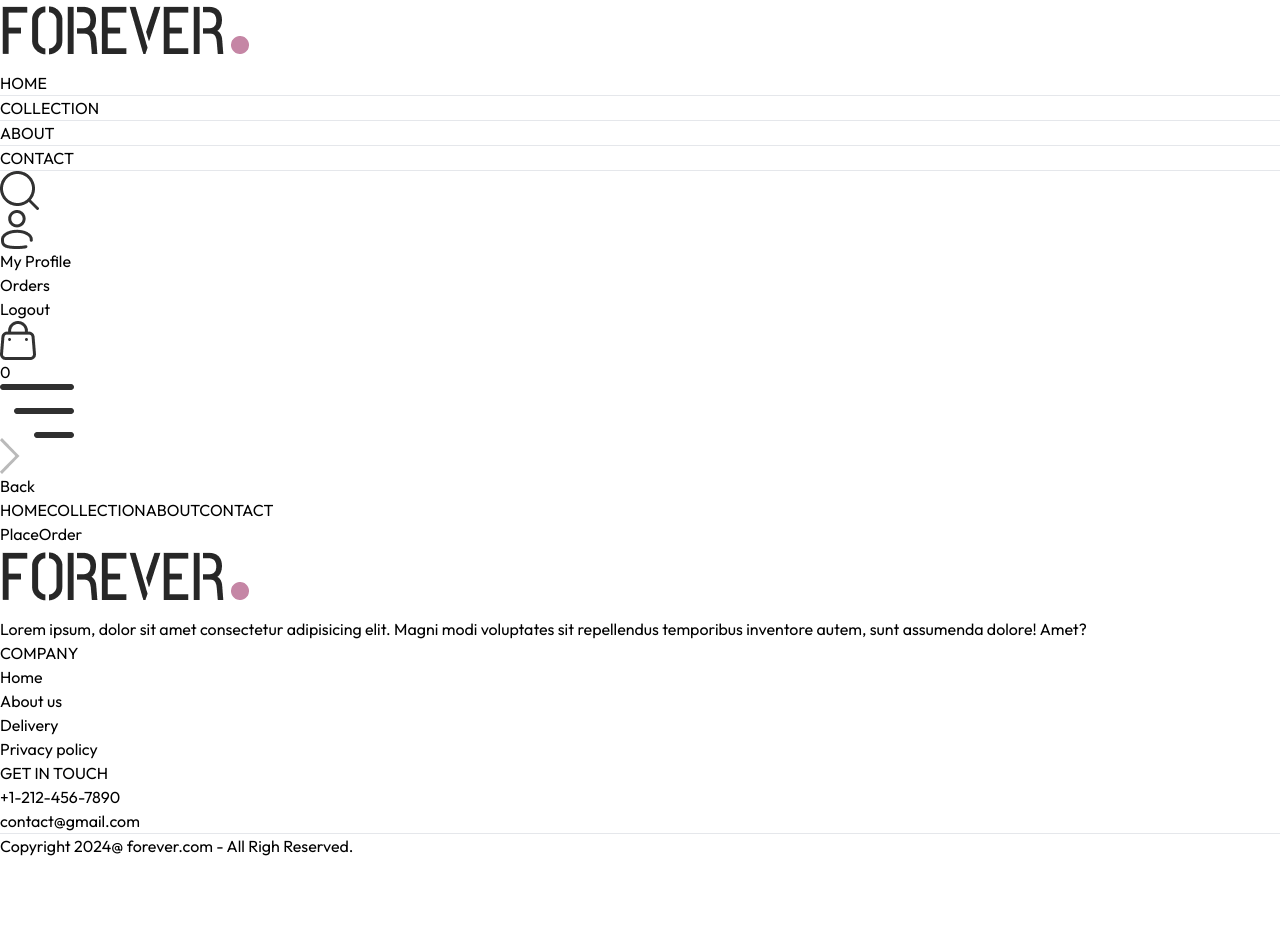
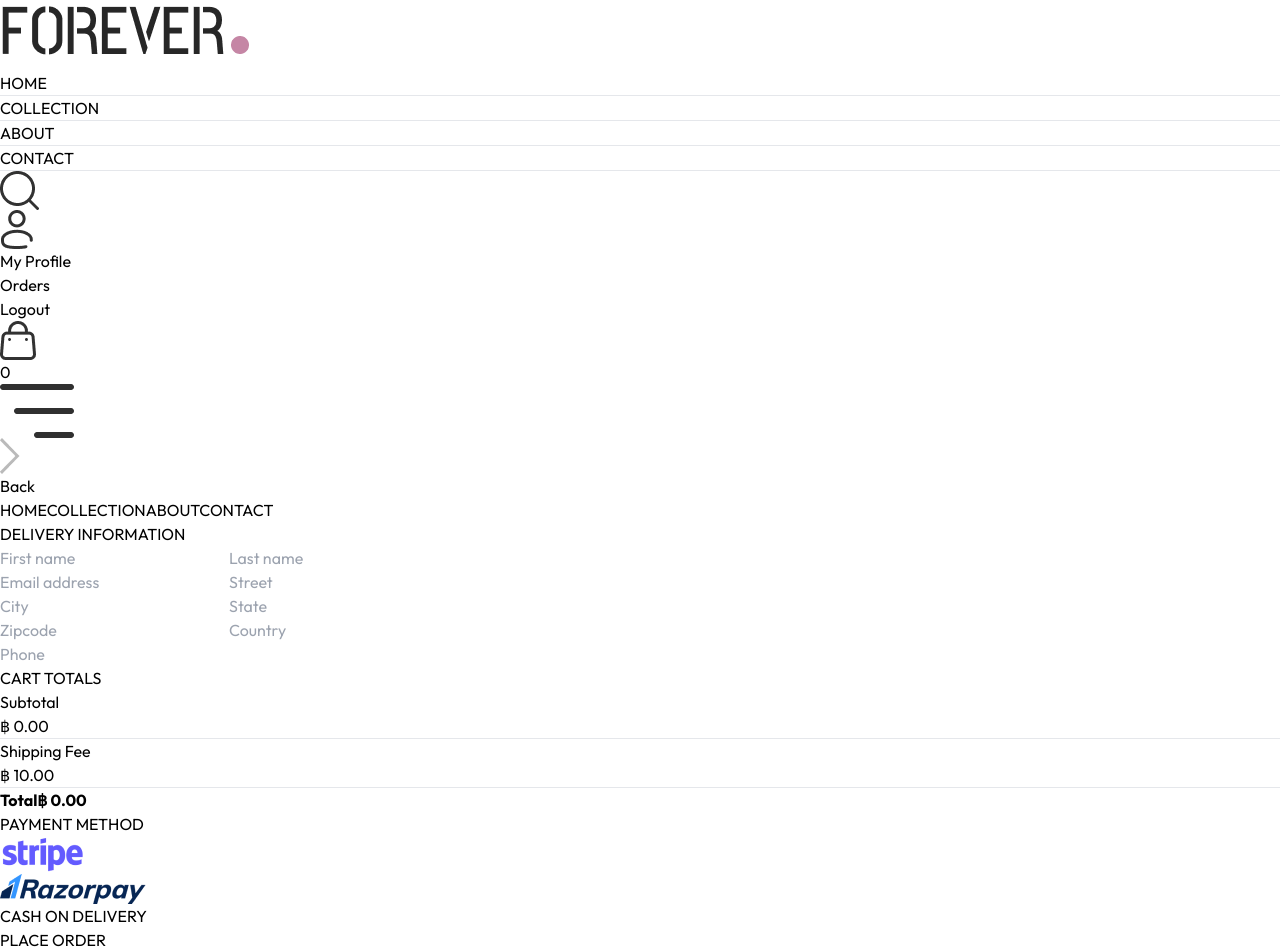
Before and after one commit to Jirawat-Ornsri/E-commerce, a React (Vite) app in the folder e-commerce/: page /place-order in a window 1280 px wide. Shown: the top 952 px of the page. Before the commit the page ends 858 px from the top, so only its background shows below. Built offline with nearby package versions, Linux system fonts and the light colour scheme.

Commit message:
place order page

```diff
--- a/e-commerce/src/components/CartTotal.jsx
+++ b/e-commerce/src/components/CartTotal.jsx
@@ -20,12 +20,12 @@ const CartTotal = () => {
             <hr />
             <div className='flex justify-between'>
                 <p>Shipping Fee</p>
-                <p>{currency} {delivery_fee}</p>
+                <p>{currency} {delivery_fee}.00</p>
             </div>
             <hr />
             <div className='flex justify-between'>
                 <b>Total</b>
-                <b>{currency} {getCartAmount() === 0 ? 0 : getCartAmount() + delivery_fee}</b>
+                <b>{currency} {getCartAmount() === 0 ? 0 : getCartAmount() + delivery_fee}.00</b>
             </div>
         </div>
     </div>
--- a/e-commerce/src/context/ShopContext.jsx
+++ b/e-commerce/src/context/ShopContext.jsx
@@ -1,6 +1,7 @@
 import { createContext, useEffect, useState } from "react";
 import { products } from "../assets/frontend_assets/assets";
 import { toast } from "react-toastify";
+import { useNavigate } from "react-router-dom";
 
 export const ShopContext = createContext();
 
@@ -10,6 +11,7 @@ const ShopContextProvider = (props) => {
   const [search, setSearch] = useState("");
   const [showSearch, setShowSearch] = useState(false);
   const [cartItems, setCartItems] = useState({});
+  const navigate = useNavigate();
 
   const addToCart = async (itemId, size) => {
     // useer not select size
@@ -86,6 +88,7 @@ const ShopContextProvider = (props) => {
     getCartCount,
     updateQuantity,
     getCartAmount,
+    navigate,
   };
 
   return (
--- a/e-commerce/src/pages/Card.jsx
+++ b/e-commerce/src/pages/Card.jsx
@@ -5,7 +5,7 @@ import { assets } from "../assets/frontend_assets/assets";
 import CartTotal from "../components/CartTotal";
 
 const Card = () => {
-  const { products, currency, cartItems, updateQuantity } =
+  const { products, currency, cartItems, updateQuantity, navigate } =
     useContext(ShopContext);
 
   const [cartData, SetCartData] = useState([]);
@@ -93,6 +93,9 @@ const Card = () => {
       <div className="flex justify-end my-20">
           <div className="w-full sm:w-[450px]">
             <CartTotal/>
+            <div className="w-full text-end">
+              <button onClick={() => navigate('/place-order')} className="bg-black text-white text-sm my-8 px-8 py-3">PROCEED TO CHECKOUT</button>
+            </div>
           </div>
       </div>
 
--- a/e-commerce/src/pages/PlaceOrder.jsx
+++ b/e-commerce/src/pages/PlaceOrder.jsx
@@ -1,9 +1,110 @@
-import React from 'react'
+import React, { useContext, useState } from "react";
+import Title from "../components/Title";
+import CartTotal from "../components/CartTotal";
+import { assets } from "../assets/frontend_assets/assets";
+import { ShopContext } from "../context/shopContext";
 
 const PlaceOrder = () => {
+
+  const [method, setMethod] = useState('cod');
+
+  const { navigate } = useContext(ShopContext);
+
   return (
-    <div>PlaceOrder</div>
-  )
-}
+    <div className="flex flex-col sm:flex-row justify-between gap-4 pt-5 sm:pt-14 min-h-[80vh] border-t">
+      {/* ---------- Left side ------------- */}
+      <div className="flex flex-col gap-4 w-full sm:max-w-[480px]">
+        <div className="text-xl sm:text-2xl my-3">
+          <Title Text1={"DELIVERY"} Text2={"INFORMATION"} />
+        </div>
+        <div className="flex gap-3">
+          <input
+            className="border border-gray-300 rounded py-1.5 px-3.5 w-full"
+            type="text"
+            placeholder="First name"
+          />
+          <input
+            className="border border-gray-300 rounded py-1.5 px-3.5 w-full"
+            type="text"
+            placeholder="Last name"
+          />
+        </div>
+        <input
+          className="border border-gray-300 rounded py-1.5 px-3.5 w-full"
+          type="text"
+          placeholder="Email address"
+        />
+        <input
+          className="border border-gray-300 rounded py-1.5 px-3.5 w-full"
+          type="text"
+          placeholder="Street"
+        />
+        <div className="flex gap-3">
+          <input
+            className="border border-gray-300 rounded py-1.5 px-3.5 w-full"
+            type="text"
+            placeholder="City"
+          />
+          <input
+            className="border border-gray-300 rounded py-1.5 px-3.5 w-full"
+            type="text"
+            placeholder="State"
+          />
+        </div>
+        <div className="flex gap-3">
+          <input
+            className="border border-gray-300 rounded py-1.5 px-3.5 w-full"
+            type="number"
+            placeholder="Zipcode"
+          />
+          <input
+            className="border border-gray-300 rounded py-1.5 px-3.5 w-full"
+            type="text"
+            placeholder="Country"
+          />
+        </div>
+        <input
+          className="border border-gray-300 rounded py-1.5 px-3.5 w-full"
+          type="number"
+          placeholder="Phone"
+        />
+      </div>
 
-export default PlaceOrder
+      {/* ---------- Right Side ------------- */}
+      <div className="mt-8">
+        <div className="mt-8 min-w-80">
+          <CartTotal />
+        </div>
+
+        <div className="mt-12">
+          <Title Text1={"PAYMENT"} Text2={"METHOD"} />
+          {/* ----------------- Payment Method Selection -------- */}
+          <div className="flex gap-3 flex-col lg:flex-row">
+
+            <div onClick={() => setMethod('stripe')} className="flex items-center gap-3 border p-2 px-3 cursor-pointer">
+              <p className={`min-w-3.5 h-3.5 border rounded-full ${method === 'stripe' ? 'bg-green-400' : ''}`}></p>
+              <img className="h-5 mx-4" src={assets.stripe_logo} alt="" />
+            </div>
+
+            <div onClick={() => setMethod('razorpay')} className="flex items-center gap-3 border p-2 px-3 cursor-pointer">
+              <p className={`min-w-3.5 h-3.5 border rounded-full ${method === 'razorpay' ? 'bg-green-400' : ''}`}></p>
+              <img className="h-5 mx-4" src={assets.razorpay_logo} alt="" />
+            </div>
+
+            <div  onClick={() => setMethod('cod')} className="flex items-center gap-3 border p-2 px-3 cursor-pointer">
+              <p className={`min-w-3.5 h-3.5 border rounded-full ${method === 'cod' ? 'bg-green-400' : ''}`}></p>
+              <p className="text-gray-500 text-sm font-medium mx-4">CASH ON DELIVERY</p>
+            </div>
+
+          </div>
+
+          <div className="w-full text-end mt-8">
+            <button onClick={() => navigate('/orders')} className="bg-black text-white px-16 py-3 text-sm">PLACE ORDER</button>
+          </div>
+        </div>
+      </div>
+    </div>
+  );
+};
+
+export default PlaceOrder;
```
